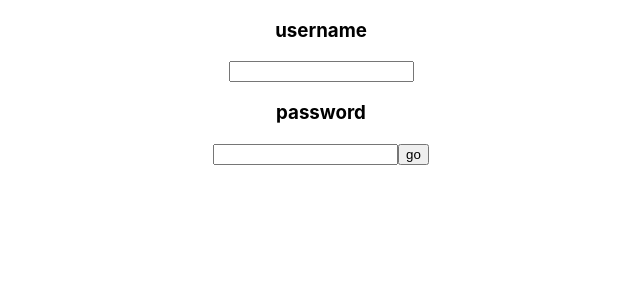
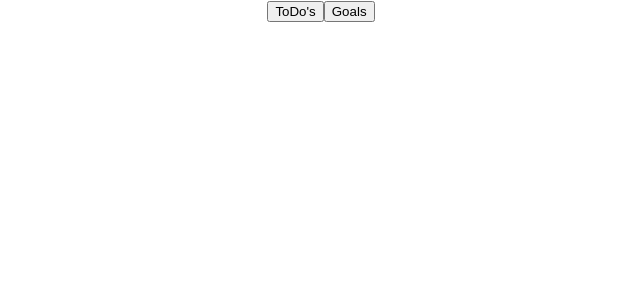
Before and after one commit to gagedoug13/Goals-App, a React (Create React App) app: page /dashboard in a window 1280 px wide. Shown: the top 300 px of the page, without its empty margins (319-959 px from the left). Built offline with nearby package versions, Linux system fonts and the light colour scheme.

Commit message:
implemented routes and created new components

```diff
--- a/package.json
+++ b/package.json
@@ -8,6 +8,7 @@
     "@testing-library/user-event": "^12.1.10",
     "react": "^17.0.1",
     "react-dom": "^17.0.1",
+    "react-router-dom": "^5.2.0",
     "react-scripts": "4.0.3",
     "web-vitals": "^1.0.1"
   },
--- a/src/App.js
+++ b/src/App.js
@@ -1,13 +1,22 @@
 import './App.css';
 import SignIn from './components/SignIn'
+import Todos from './components/Todos'
+import Goals from './components/Goals'
+import Dashboard from './components/Dashboard'
+import { BrowserRouter as Router, Switch, Route, Link } from "react-router-dom"
 
 function App() {
-
   return (
-    <div className="App">
-      <SignIn />
-
-    </div>
+    <Router>
+      <div className="App">
+        <Switch>
+          <Route exact path='/' component={SignIn}/>
+          <Route path='/dashboard' component={Dashboard}/>
+          <Route path='/todos' component={Todos}/>
+          <Route path='/goals' component={Goals}/>
+        </Switch>
+      </div>
+    </Router>
   );
 }
 
--- a/src/components/Dashboard.js
+++ b/src/components/Dashboard.js
@@ -1,10 +1,16 @@
 import React from 'react'
+import { Link } from "react-router-dom"
 
 export default function Dashboard() {
     return (
         <div>
-            <button>ToDo's</button>
-            <button>Goals</button>
+            <Link to='/todos'>
+                <button>ToDo's</button>
+            </Link>
+
+           <Link to='/goals'>
+                <button>Goals</button>
+           </Link>
         </div>
     )
 }
--- /dev/null
+++ b/src/components/Goals.js
@@ -0,0 +1,9 @@
+import React from 'react'
+
+export default function Goals() {
+    return (
+        <div>
+            <h1>goals</h1>
+        </div>
+    )
+}
--- a/src/components/SignIn.js
+++ b/src/components/SignIn.js
@@ -1,4 +1,5 @@
 import React from 'react'
+import { Link } from "react-router-dom"
 
 export default function SignIn() {
     return (
@@ -10,7 +11,9 @@ export default function SignIn() {
                 <h3>password</h3>
                 <input />
 
-                <button>go</button>
+                <Link to='/dashboard'>
+                    <button>go</button>
+                </Link>
             </form>
         </div>
     )
--- /dev/null
+++ b/src/components/Todos.js
@@ -0,0 +1,9 @@
+import React from 'react'
+
+export default function Todos() {
+    return (
+        <div>
+            <h1>todo</h1>
+        </div>
+    )
+}
```
Also changed, not shown: 1 other file (tests, documents, lock files or other folders).
